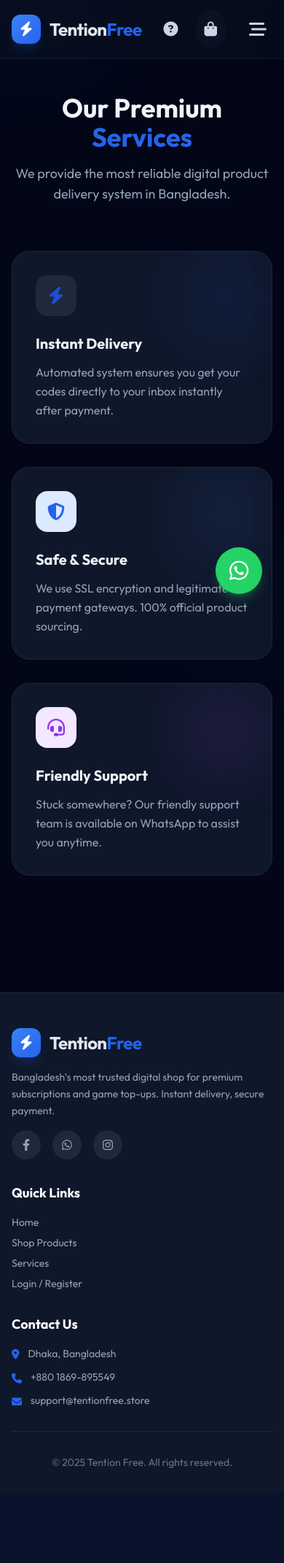
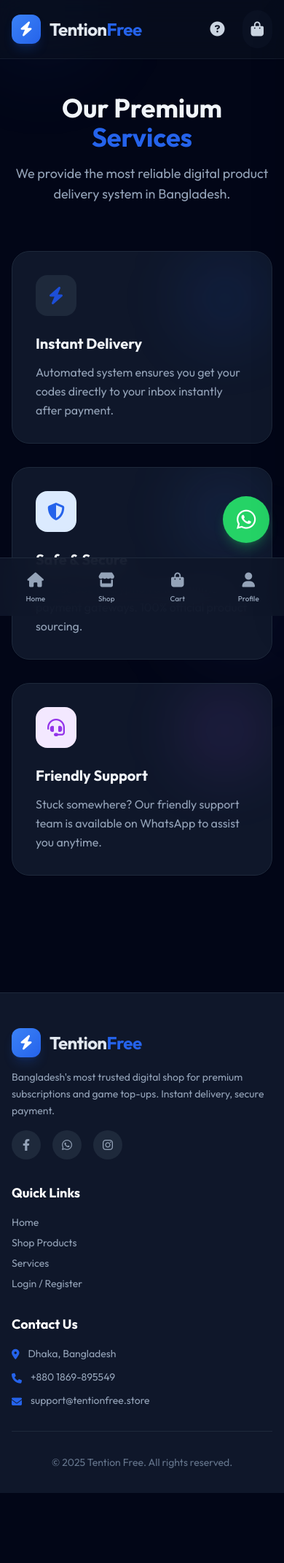
Before and after one commit to syspop/Tentionfree, a PHP site: page /services.html in a window 390 px wide. Shown: the whole page at 73% size. Before the commit the page ends 2012 px from the top, so only its background shows below. Run offline with PHP 8.4, Linux system fonts and the light colour scheme; some libraries are stand-ins or nearby versions.

Commit message:
Implement mobile bottom navigation and fix view details

```diff
--- a/admin/customers.html
+++ b/admin/customers.html
@@ -1,4 +1,4 @@
-<!DOCTYPE html>
+DOCTYPE html>
 <html lang="en">
 
 <head>
--- a/assets/script.js
+++ b/assets/script.js
@@ -470,7 +470,7 @@
         }
 
         card.innerHTML = `
-            <div class="h-32 md:h-48 bg-gradient-to-b from-white/5 to-transparent flex items-center justify-center relative overflow-hidden p-4 md:p-8 group">
+            <div class="h-32 md:h-48 bg-gradient-to-b from-white/5 to-transparent flex items-center justify-center relative overflow-hidden p-4 md:p-8 group cursor-pointer" onclick="openDetails(${product.id})">
                 <img src="${product.image}" alt="${product.name}" loading="lazy" width="200" height="200"
                     class="h-full max-w-full object-contain drop-shadow-2xl transform group-hover:scale-110 transition duration-500 aspect-square"
                     onerror="this.onerror=null;this.src='https://img.icons8.com/fluency/96/image.png';">
@@ -478,10 +478,17 @@
                     ${product.badge ? product.badge : Math.round(((product.originalPrice - product.price) / product.originalPrice) * 100) + '% OFF'}
                 </span>
 
-                <!-- View Details Button on Image -->
+                <!-- Desktop View Details Button (Hover) -->
                 <div class="absolute bottom-0 left-0 right-0 bg-gradient-to-t from-black/80 to-transparent p-4 translate-y-full group-hover:translate-y-0 transition-transform duration-300 flex justify-center hidden md:flex">
-                    <button onclick="openDetails(${product.id})" class="text-xs font-bold text-white bg-white/20 hover:bg-brand-500 backdrop-blur-sm px-4 py-2 rounded-full flex items-center transition">
+                    <button onclick="event.stopPropagation(); openDetails(${product.id})" class="text-xs font-bold text-white bg-white/20 hover:bg-brand-500 backdrop-blur-sm px-4 py-2 rounded-full flex items-center transition">
                         <i class="fa-regular fa-eye mr-2"></i> View Details
+                    </button>
+                </div>
+
+                <!-- Mobile View Button (Always Visible) -->
+                <div class="absolute bottom-1 left-1 md:hidden z-10">
+                    <button onclick="event.stopPropagation(); openDetails(${product.id})" class="bg-black/60 text-white text-[9px] px-2 py-1 rounded backdrop-blur-md border border-white/10 flex items-center shadow-lg">
+                        <i class="fa-regular fa-eye mr-1"></i> View
                     </button>
                 </div>
             </div>
@@ -932,16 +939,28 @@
 function updateCartCount() {
     const count = cart.reduce((sum, item) => sum + item.quantity, 0);
     const badge = document.getElementById('cart-count');
-    if (!badge) return;
-
+    const mobileBadge = document.getElementById('mobile-cart-count');
+
+    if (badge) {
         badge.innerText = count;
-
         if (count > 0) {
             badge.classList.remove('scale-0');
             badge.classList.add('scale-100');
         } else {
             badge.classList.remove('scale-100');
             badge.classList.add('scale-0');
+        }
+    }
+
+    if (mobileBadge) {
+        mobileBadge.innerText = count;
+        if (count > 0) {
+            mobileBadge.classList.remove('scale-0');
+            mobileBadge.classList.add('scale-100');
+        } else {
+            mobileBadge.classList.remove('scale-100');
+            mobileBadge.classList.add('scale-0');
+        }
     }
 }
 
--- a/assets/style.css
+++ b/assets/style.css
@@ -142,6 +142,14 @@
     right: 30px;
     z-index: 100;
     animation: float 3s ease-in-out infinite;
+}
+
+@media (max-width: 768px) {
+    .whatsapp-float {
+        bottom: 100px;
+        /* Clear the bottom nav */
+        right: 20px;
+    }
 }
 
 /* Toast Notification */
--- a/services.html
+++ b/services.html
@@ -83,7 +83,8 @@
     <script src="assets/script.js" defer></script>
 </head>
 
-<body class="antialiased min-h-screen flex flex-col relative text-slate-100 bg-slate-950">
+<body
+    class="antialiased min-h-screen flex flex-col relative text-slate-100 bg-slate-950 pb-24 md:pb-0 safe-area-bottom">
 
     <!-- Loading Screen -->
     <div id="loader">
@@ -161,8 +162,8 @@
                         <span id="cart-count"
                             class="absolute top-1 right-1 bg-brand-500 text-white text-[10px] font-bold rounded-full h-5 w-5 flex items-center justify-center transform scale-0 transition-transform duration-300 shadow-lg shadow-brand-500/40">0</span>
                     </button>
-                    <button class="md:hidden p-2 text-slate-300 hover:text-slate-100" onclick="toggleMobileMenu()"
-                        aria-label="Open Menu">
+                    <button class="hidden md:hidden p-2 text-slate-300 hover:text-slate-100"
+                        onclick="toggleMobileMenu()" aria-label="Open Menu">
                         <i class="fa-solid fa-bars-staggered text-2xl"></i>
                     </button>
 
@@ -744,6 +745,36 @@
         </div>
     </div>
     <script src="assets/script.js"></script>
+    <!-- Mobile Bottom Navigation -->
+    <div
+        class="fixed bottom-0 left-0 right-0 bg-slate-900/90 backdrop-blur-lg border-t border-slate-800 z-[90] md:hidden safe-area-bottom h-20">
+        <div class="grid grid-cols-4 h-full">
+            <a href="index.html"
+                class="flex flex-col items-center justify-center text-slate-400 hover:text-brand-500 transition-colors group">
+                <i class="fa-solid fa-house mb-1 text-xl group-hover:scale-110 transition-transform"></i>
+                <span class="text-[10px] font-medium">Home</span>
+            </a>
+            <a href="products.html"
+                class="flex flex-col items-center justify-center text-slate-400 hover:text-brand-500 transition-colors group">
+                <i class="fa-solid fa-store mb-1 text-xl group-hover:scale-110 transition-transform"></i>
+                <span class="text-[10px] font-medium">Shop</span>
+            </a>
+            <button onclick="toggleCart()"
+                class="flex flex-col items-center justify-center text-slate-400 hover:text-brand-500 transition-colors group relative">
+                <div class="relative">
+                    <i class="fa-solid fa-bag-shopping mb-1 text-xl group-hover:scale-110 transition-transform"></i>
+                    <span id="mobile-cart-count"
+                        class="absolute -top-1 -right-2 bg-brand-500 text-white text-[9px] font-bold rounded-full h-4 w-4 flex items-center justify-center transform scale-0 transition-transform duration-300">0</span>
+                </div>
+                <span class="text-[10px] font-medium">Cart</span>
+            </button>
+            <a href="profile.html"
+                class="flex flex-col items-center justify-center text-slate-400 hover:text-brand-500 transition-colors group">
+                <i class="fa-solid fa-user mb-1 text-xl group-hover:scale-110 transition-transform"></i>
+                <span class="text-[10px] font-medium">Profile</span>
+            </a>
+        </div>
+    </div>
 </body>
 
 </html>
```
Also changed, not shown: index.html (+40 -3 lines), products.html (+34 -3 lines), profile.html (+31 -1 lines). Lines whose indentation alone changed are shown as unchanged.
